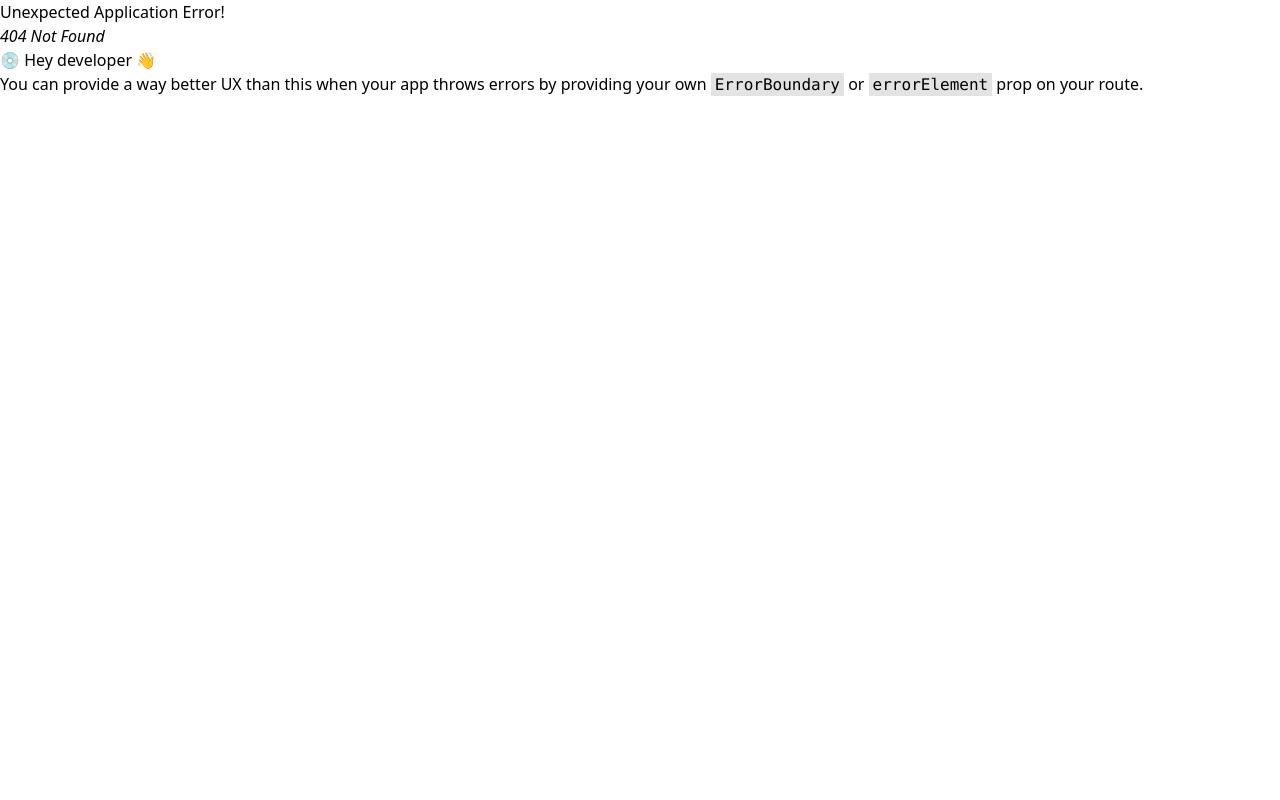
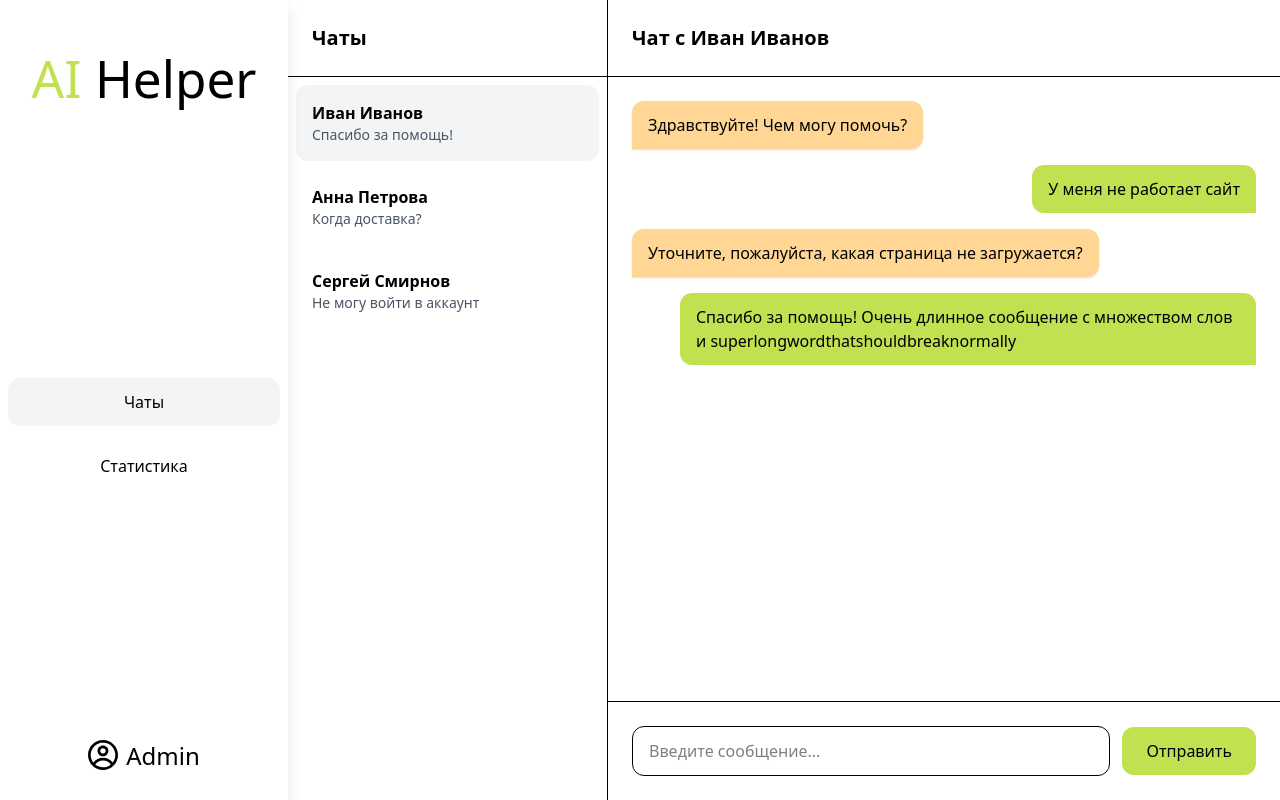
Before and after one commit to LeoCristt/Hackathon, a React (Vite) app in the folder frontend/ac-frontend/: page /consultant/chat/1 in a window 1280 px wide. Before the commit this address had no page. Built offline with nearby package versions, Linux system fonts and the light colour scheme.

Commit message:
added auto message segregation scripts

```diff
--- /dev/null
+++ b/frontend/ac-frontend/src/consultant/ChatPlaceholder.tsx
@@ -0,0 +1,10 @@
+export default function ChatPlaceholder() {
+    return (
+        <div className="flex items-center justify-center h-full bg-background">
+            <div className="text-center p-6">
+                <h3 className="text-xl font-semibold text-gray-600 mb-2">Выберите чат</h3>
+                <p className="text-gray-500">Выберите чат из списка для начала общения</p>
+            </div>
+        </div>
+    );
+}
--- /dev/null
+++ b/frontend/ac-frontend/src/consultant/ChatView.tsx
@@ -0,0 +1,113 @@
+import { useParams } from "react-router-dom";
+
+interface Message {
+    id: number;
+    text: string;
+    isFromUser: boolean;
+    timestamp: string;
+}
+
+interface Chat {
+    id: number;
+    userName: string;
+    lastMessage: string;
+    timestamp: string;
+    messages: Message[];
+}
+
+const testChats: Chat[] = [
+    {
+        id: 1,
+        userName: "Иван Иванов",
+        lastMessage: "Спасибо за помощь!",
+        timestamp: "10:23",
+        messages: [
+            { id: 1, text: "Здравствуйте! Чем могу помочь?", isFromUser: false, timestamp: "10:20" },
+            { id: 2, text: "У меня не работает сайт", isFromUser: true, timestamp: "10:21" },
+            { id: 3, text: "Уточните, пожалуйста, какая страница не загружается?", isFromUser: false, timestamp: "10:22" },
+            { id: 4, text: "Спасибо за помощь! Очень длинное сообщение с множеством слов и superlongwordthatshouldbreaknormally", isFromUser: true, timestamp: "10:23" }
+        ]
+    },
+    {
+        id: 2,
+        userName: "Анна Петрова",
+        lastMessage: "Когда доставка?",
+        timestamp: "09:58",
+        messages: [
+            { id: 1, text: "Добро пожаловать! Как дела?", isFromUser: false, timestamp: "09:55" },
+            { id: 2, text: "Когда доставка? Мне нужно знать точное время", isFromUser: true, timestamp: "09:58" }
+        ]
+    },
+    {
+        id: 3,
+        userName: "Сергей Смирнов",
+        lastMessage: "Не могу войти в аккаунт",
+        timestamp: "09:30",
+        messages: [
+            { id: 1, text: "Здравствуйте! Чем могу помочь?", isFromUser: false, timestamp: "09:28" },
+            { id: 2, text: "Не могу войти в аккаунт, пароль не подходит", isFromUser: true, timestamp: "09:30" },
+            { id: 3, text: "Не могу войти в аккаунт, пароль не подходит", isFromUser: true, timestamp: "09:30" },
+            { id: 4, text: "Не могу войти в аккаунт, пароль не подходит", isFromUser: true, timestamp: "09:30" },
+            { id: 5, text: "Не могу войти в аккаунт, пароль не подходит", isFromUser: true, timestamp: "09:30" },
+            { id: 6, text: "Не могу войти в аккаунт, пароль не подходит", isFromUser: true, timestamp: "09:30" },
+            { id: 7, text: "Не могу войти в аккаунт, пароль не подходит", isFromUser: true, timestamp: "09:30" },
+            { id: 8, text: "Не могу войти в аккаунт, пароль не подходит", isFromUser: true, timestamp: "09:30" },
+            { id: 9, text: "Не могу войти в аккаунт, пароль не подходит", isFromUser: true, timestamp: "09:30" },
+            { id: 10, text: "Не могу войти в аккаунт, пароль не подходит", isFromUser: true, timestamp: "09:30" },
+            { id: 11, text: "Не могу войти в аккаунт, пароль не подходит", isFromUser: true, timestamp: "09:30" },
+            { id: 12, text: "Не могу войти в аккаунт, пароль не подходит", isFromUser: true, timestamp: "09:30" },
+            { id: 13, text: "Не могу войти в аккаунт, пароль не подходит", isFromUser: true, timestamp: "09:30" },
+            { id: 14, text: "Не могу войти в аккаунт, пароль не подходит", isFromUser: true, timestamp: "09:30" },
+        ]
+    }
+];
+
+export default function ChatView() {
+    const { chatId } = useParams();
+    const chat = testChats.find(c => c.id === Number(chatId));
+
+    if (!chat) {
+        return (
+            <div className="flex-1 flex items-center justify-center bg-background">
+                <p className="text-gray-500">Выберите чат для начала общения</p>
+            </div>
+        );
+    }
+
+    return (
+        <div className="flex flex-col h-full bg-sidebarBackground">
+            <div className="p-6 border-b">
+                <h2 className="font-semibold text-xl truncate">Чат с {chat.userName}</h2>
+            </div>
+
+            <div className="flex-1 p-6 overflow-y-auto flex flex-col space-y-4">
+                {chat.messages.map(message => (
+                    <div
+                        key={message.id}
+                        className={`${
+                            message.isFromUser ? 'self-end bg-accentColor rounded-[12px_12px_0_12px]' : 'self-start bg-accentColorLightOpposite shadow-sm rounded-[12px_12px_12px_0]'
+                        }  px-4 py-3 text-black max-w-xs sm:max-w-sm md:max-w-md lg:max-w-lg xl:max-w-xl`}
+                        style={{ wordBreak: 'break-word' }}
+                    >
+                        {message.text}
+                    </div>
+                ))}
+            </div>
+
+            <div className="p-6 border-t bg-sidebarBackground flex items-center gap-3">
+                <label className="flex-1">
+                    <input
+                        type="text"
+                        placeholder="Введите сообщение..."
+                        className="w-full border rounded-xl px-4 py-3 focus:outline-none"
+                    />
+                </label>
+                <button className="px-6 py-3 rounded-xl bg-accentColor text-black hover:opacity-80 transition-opacity duration-300 font-medium whitespace-nowrap">
+                    Отправить
+                </button>
+            </div>
+        </div>
+    );
+}
+
+export { testChats };
--- a/frontend/ac-frontend/src/consultant/Consultant.tsx
+++ b/frontend/ac-frontend/src/consultant/Consultant.tsx
@@ -1,69 +1,39 @@
+import { NavLink, Outlet } from "react-router-dom";
+import { testChats } from "./ChatView.tsx";
+
 export default function Consultant() {
+    const linkClass = ({ isActive }: { isActive: boolean }) =>
+        `block p-4 hover:bg-background transition-colors duration-300 rounded-xl cursor-pointer mb-2 ${
+            isActive ? "bg-background" : ""
+        }`;
+
     return (
-        <div className="w-full flex flex-row h-screen text-black">
+        <div className="flex flex-row h-screen bg-background text-black">
             {/* Список чатов */}
-            <div className="w-1/4 flex flex-col border-r">
+            <div className="w-80 min-w-80 max-w-96 bg-sidebarBackground flex flex-col border-r">
                 <div className="p-6 border-b">
                     <h2 className="text-xl font-semibold">Чаты</h2>
                 </div>
 
-                <div className="flex-1 p-2 overflow-y-auto">
-                    <div className="p-4 hover:bg-background transition-colors duration-300 rounded-xl cursor-pointer mb-2">
-                        <div className="font-semibold">Иван Иванов</div>
-                        <div className="text-sm text-gray-600 truncate">
-                            Спасибо за помощь!
-                        </div>
-                        <div className="text-xs text-gray-400 mt-1">10:23</div>
-                    </div>
-
-                    <div className="p-4 hover:bg-background transition-colors duration-300 rounded-xl cursor-pointer mb-2">
-                        <div className="font-semibold">Анна Петрова</div>
-                        <div className="text-sm text-gray-600 truncate">
-                            Когда доставка?
-                        </div>
-                        <div className="text-xs text-gray-400 mt-1">09:58</div>
-                    </div>
-
-                    <div className="p-4 hover:bg-background transition-colors duration-300 rounded-xl cursor-pointer mb-2">
-                        <div className="font-semibold">Сергей Смирнов</div>
-                        <div className="text-sm text-gray-600 truncate">
-                            Не могу войти в аккаунт
-                        </div>
-                        <div className="text-xs text-gray-400 mt-1">09:30</div>
-                    </div>
+                <div className="overflow-y-auto flex-1 p-2">
+                    {testChats.map(chat => (
+                        <NavLink
+                            key={chat.id}
+                            to={`/consultant/chat/${chat.id}`}
+                            className={linkClass}
+                        >
+                            <div className="font-semibold truncate">{chat.userName}</div>
+                            <div className="text-sm text-gray-600 truncate">
+                                {chat.lastMessage}
+                            </div>
+                        </NavLink>
+                    ))}
                 </div>
             </div>
 
-            {/* Окно чата */}
-            <div className="flex-3/4 flex flex-col bg-sidebarBackground">
-                <div className="p-6 border-b">
-                    <h2 className="font-semibold text-xl">Чат с пользователем</h2>
-                </div>
-
-                <div className="flex-1 p-6 overflow-y-auto flex flex-col space-y-4">
-                    <div className="self-start bg-accentColorLightOpposite rounded-[12px_12px_12px_0] px-4 py-3 max-w-xs shadow-sm">
-                        Здравствуйте! Чем могу помочь?
-                    </div>
-                    <div className="self-end bg-accentColorLight text-black rounded-[12px_12px_0_12px] px-4 py-3 max-w-xs shadow-sm">
-                        У меня не работает сайт
-                    </div>
-                    <div className="self-start bg-accentColorLightOpposite rounded-[12px_12px_12px_0] px-4 py-3 max-w-xs shadow-sm">
-                        Уточните, пожалуйста, какая страница не загружается?
-                    </div>
-                </div>
-
-                <div className="p-6 border-t flex items-center gap-3">
-                    <label className="flex-1">
-                        <input
-                            type="text"
-                            placeholder="Введите сообщение..."
-                            className="w-full border rounded-xl px-4 py-3 focus:outline-none"
-                        />
-                    </label>
-                    <button className="px-6 py-3 rounded-xl bg-accentColor hover:bg-accentColorLight transition-colors duration-300 font-medium">
-                        Отправить
-                    </button>
-                </div>
+            {/* Outlet для отображения выбранного чата */}
+            <div className="flex-1 min-w-0">
+                <Outlet />
             </div>
         </div>
     );
```
Also changed, not shown: frontend/ac-frontend/src/main.tsx (+16 -1 lines).
